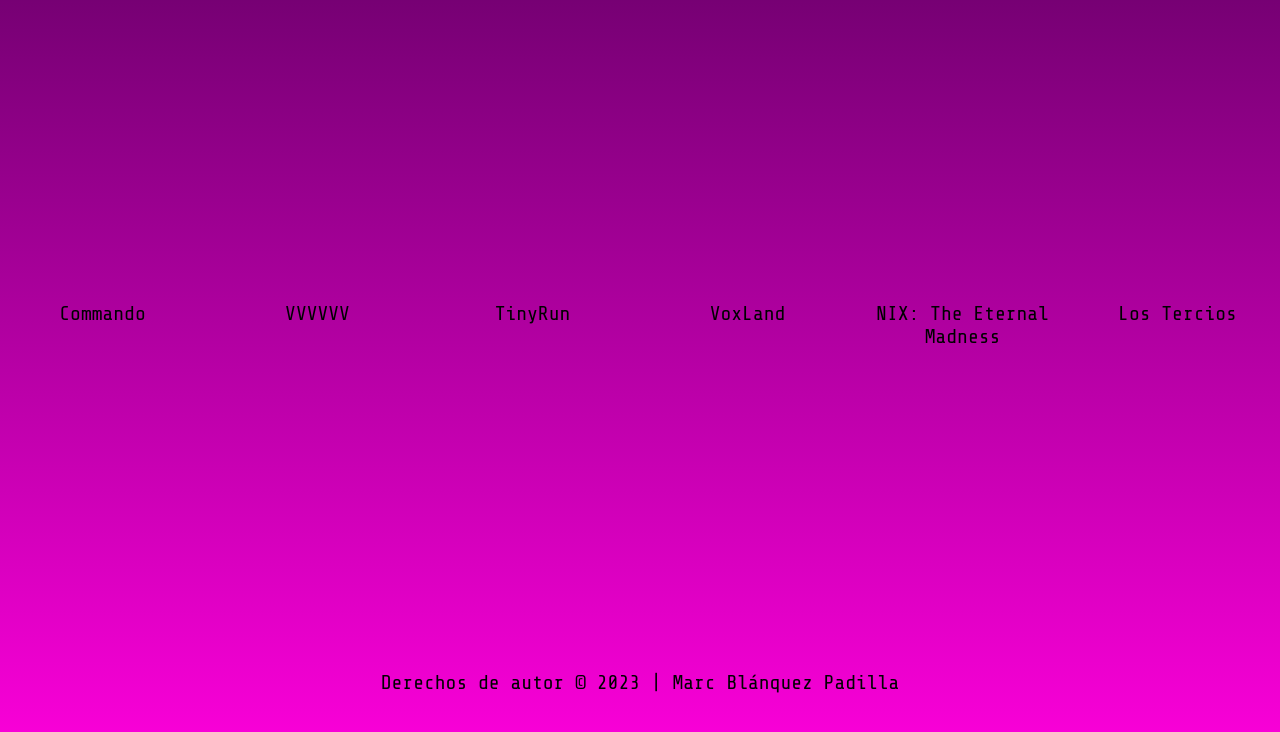
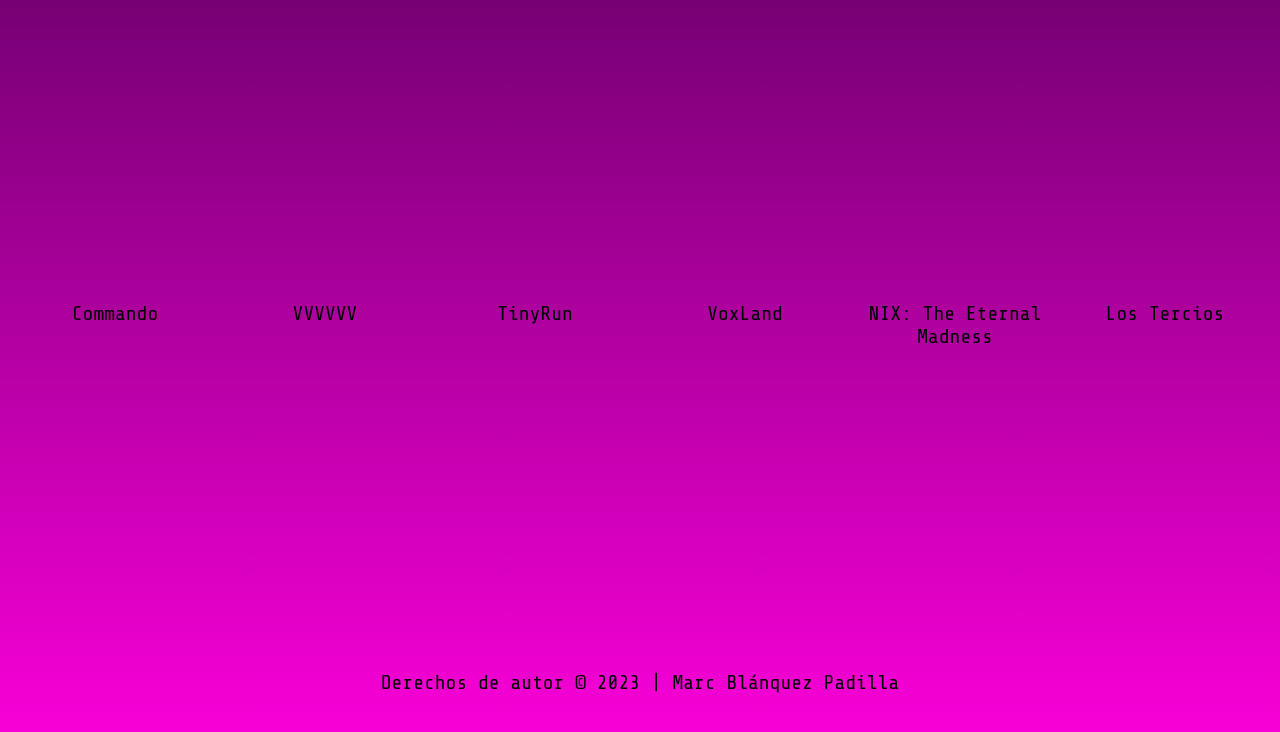
Before and after one commit to SrQuituss/SrQuituss.github.io, a plain HTML site: page proyectos.html in a window 1280 px wide. Shown: the part 66-798 px from the top of the page. Drawn offline with nearby package versions, Linux system fonts and the light colour scheme.

Commit message:
Update styles.css

```diff
--- a/styles.css
+++ b/styles.css
@@ -66,7 +66,7 @@
 /*PROYECTOS*/
 .selector {
     display: grid;
-    grid-template-columns: repeat(6,1fr);
+    grid-template-columns: repeat(6,200px);
     grid-gap: 10px;
 }
 
```
